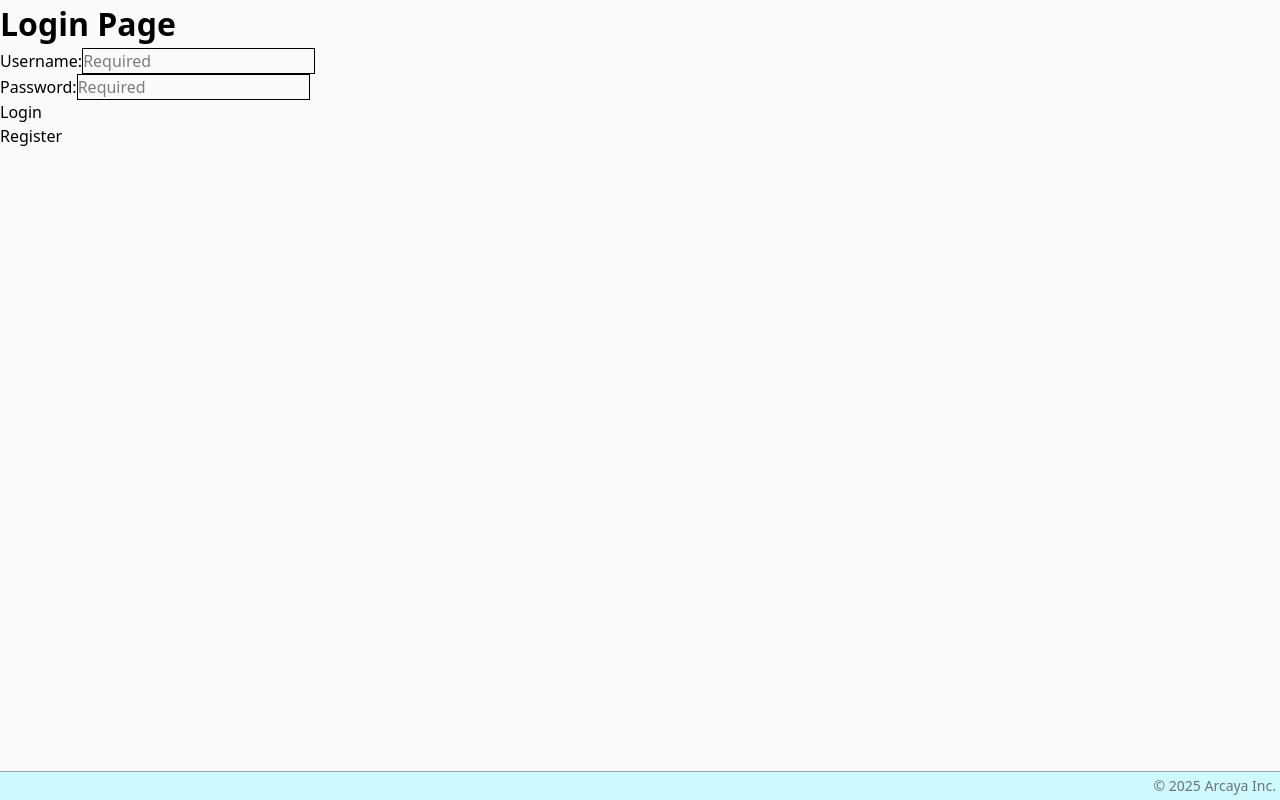
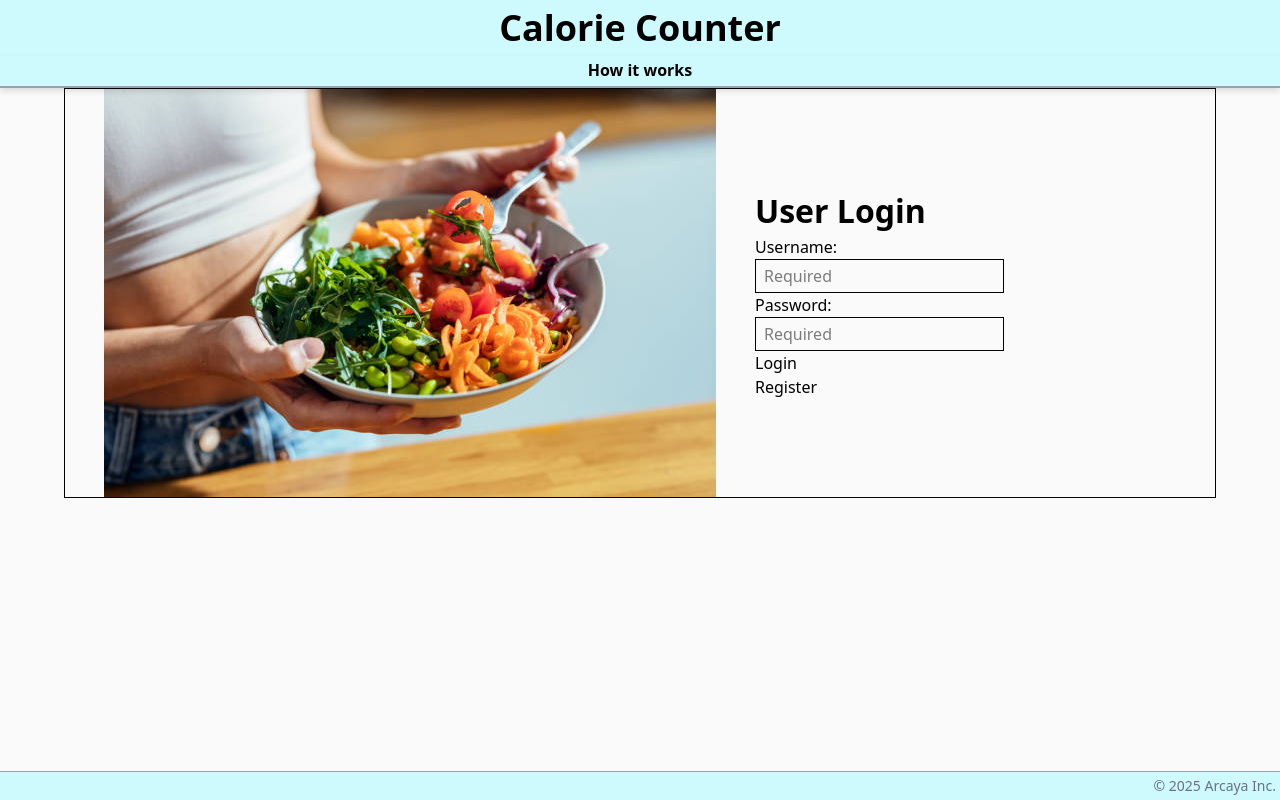
Before and after one commit to SeanEArc/Unit-2-Final-Project, a React (Vite) app in the folder React-Final-copy/: page /login in a window 1280 px wide. Built offline with nearby package versions, Linux system fonts and the light colour scheme.

Commit message:
Added Stylings to LoginPage and Image

```diff
--- /dev/null
+++ b/React-Final-copy/src/assets/StockPhotos/stockPhotos.js
@@ -0,0 +1,3 @@
+import HealthyPlate from './HealthyPlate.jpg';
+
+export { HealthyPlate };
--- a/React-Final-copy/src/components/CalorieHistory.jsx
+++ b/React-Final-copy/src/components/CalorieHistory.jsx
@@ -1,12 +1,17 @@
-import { useState, useEffect } from "react"
+import { useState, useEffect, useContext} from "react"
 import { getTrackedFood, subscribeToFoodUpdates, formatNumber, addedItems, deleteFood, updateEntry} from './foodStorage';
 import ConfirmationModal from "./ConfirmationModal";
 import {BalancedMeal, Protein, Carbs, Fats} from '../assets/foodIcons/foodIcons'
 import EditingForm from "./EditingForm";
 import "./CalorieHistoryStyling.css";
+import { UserContext } from "./UserContext";
 
 
 const CalorieHistory = () => {
+
+
+	const { setUser, user } = useContext(UserContext);
+
 
 	const [trackedFood, setTrackedFood] = useState([]);
 	const [editingIndex, setEditingIndex] = useState(null);
--- a/React-Final-copy/src/components/auth/LoginPage.jsx
+++ b/React-Final-copy/src/components/auth/LoginPage.jsx
@@ -2,6 +2,8 @@
 import { Link, useNavigate } from 'react-router-dom';
 import { useState, useEffect, createContext, useContext } from 'react';
 import { UserContext } from '../UserContext';
+import NotLoggedInNavBar from './NotLoggedInNavBar';
+import { HealthyPlate  } from '../../assets/StockPhotos/stockPhotos'
 
 
 // Log In Page Component
@@ -33,18 +35,15 @@ const LoginPage = () => {
 
                   const data = await response.json();
 
-                  foundUser = null;
-                  foundUserIndex = null;
                   for (let i = 0; i < data.length; i++) {
                         if (username === data[i].username && password === data[i].password) {
                               console.log(`User ${i} is logged in`);
                               setIsLoggedIn(true);
                               setUser(data[i]);
-                              foundUserIndex = i
+                              console.log(i)
                               console.log(foundUserIndex)
                               console.log(`Welcome ${data[i].name}`);
                               console.log(userInfo)
-
                               break;
                         } else {
                               setError('Invalid username or password');
@@ -68,45 +67,65 @@ const LoginPage = () => {
       return (
 
             <div className="login-page">
-                  <h1>Login Page</h1>
+                  <NotLoggedInNavBar/>
 
-                  {error && <p className="error text-red-300">{error}</p>}
+                  <div className='grid grid-cols-[60%_40%] max-w-[90%] items-center justify-center mx-auto border'>
+
+                        <div className='mx-auto'>
+                              <img src={HealthyPlate} alt='Healthy Plate'/>
+                        </div>
+
+                        <div className=''>
+                        <h1 class>User Login</h1>
+
+
 
                         <form onSubmit={handleLogin}>
+
                               <div>
 
-                              <label>
+                                    <label className='block'>
                                           Username:
+
+                                    </label>
+
                                     <input type="text"
                                           value={username}
                                           placeholder='Required'
                                           onChange={(event) => setUsername(event.target.value)}
                                           required
-                                    className='border'>
+                                          className='border px-2 py-1'>
                                           </input>
-                              </label>
 
                               </div>
 
                               <div>
-                              <label>
+                                    <label className='block'>
 
                                           Password:
+
+
+                                    </label>
                                     <input type='password'
                                           value={password}
                                           placeholder='Required'
                                           onChange={(event) => setPassword(event.target.value)}
                                           required
-                                    className='border'>
+                                          className='border px-2 py-1'>
                                           </input>
+                              </div>
 
-                              </label>
-                        </div>
+                        {error && <p className="error text-red-300">{error}</p>}
+
 
                               <button type="submit">Login</button>
                         </form>
 
                         <Link to="/register">Register</Link>
+
+
+                        </div>
+                  </div>
 
             </div>
 
--- /dev/null
+++ b/React-Final-copy/src/components/auth/NotLoggedInNavBar.jsx
@@ -0,0 +1,38 @@
+
+import { useState } from "react"
+import { Link } from "react-router-dom"
+
+
+const NotLoggedInNavBar = () => {
+
+
+      return (
+
+            <div>
+
+                  <div className="grid md:grid-cols-11 flex-auto text-center w-full bg-cyan-100 font-bold ">
+
+                        <Link to='/'
+                        className="top-title-link flex-auto w-full col-start-4 col-end-9 text-4xl text-center font-bold pt-2 pb-2 bg-cyan-100 ">
+                        Calorie Counter
+                        </Link>
+
+                  </div>
+
+                  <div className="top-nav-bar grid grid-cols-5 w-full flex-auto text-center bg-cyan-100 font-bold text-base border-b-2 border-gray-400 drop-shadow-md pb-0.5">
+
+
+                        <Link to='/HowItWorks'
+                        className="how-it-works-link flex-auto col-start-3 hover:bg-cyan-200 p-0.5 rounded "> How it works </Link>
+
+
+                  </div>
+
+
+
+            </div>
+      )
+
+}
+
+export default NotLoggedInNavBar
--- a/React-Final-copy/src/components/auth/Registration.jsx
+++ b/React-Final-copy/src/components/auth/Registration.jsx
@@ -27,8 +27,10 @@ const Registration = () => {
 
       const allUserData = await getAllUsers.json();
 
-      if (username.length > 5 && password.length > 5) {
+      if (username.length >= 5 && password.length > 5) {
         setIsValid(true);
+      } else {
+        setError("Username or Password is not valid")
       }
 
       for (let i = 0; i < allUserData.length; i++) {
```
Also changed, not shown: React-Final-copy/src/assets/StockPhotos/HealthyPlate.jpg (added). Lines whose indentation alone changed are shown as unchanged.
